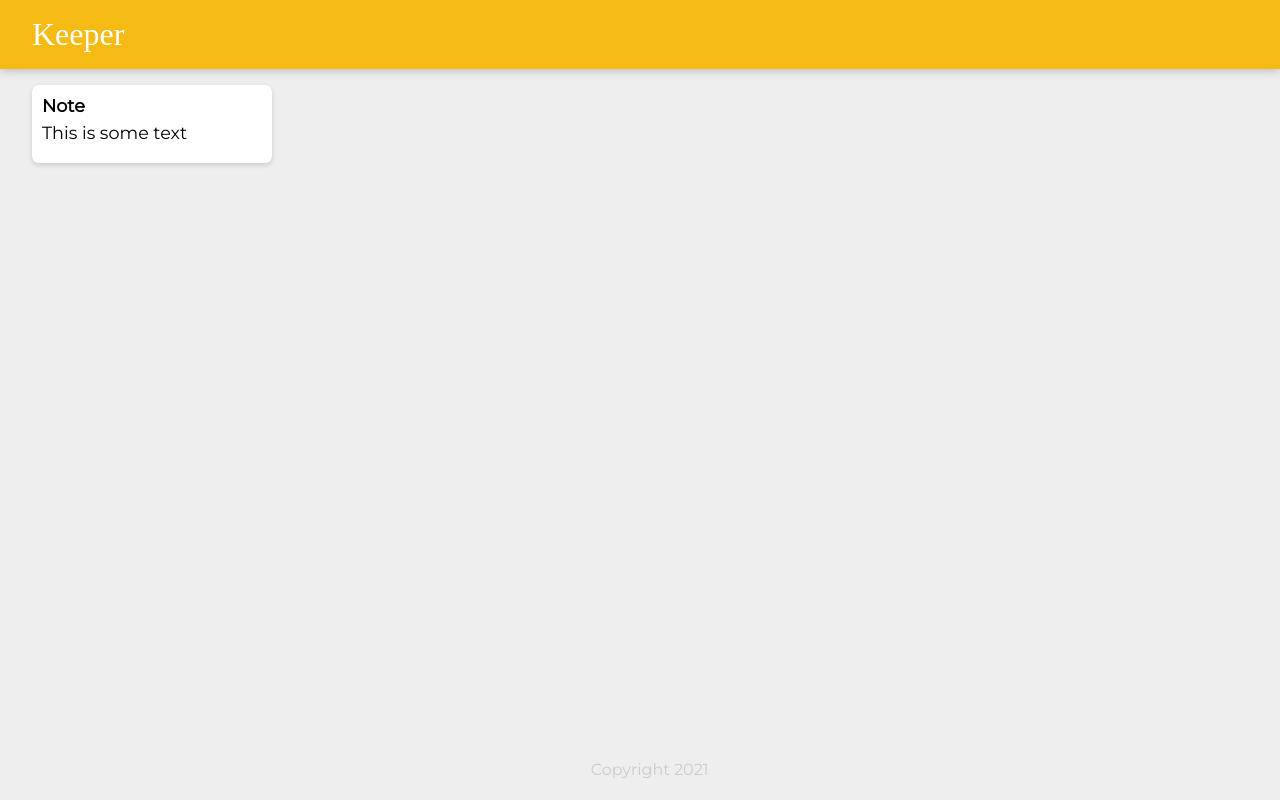
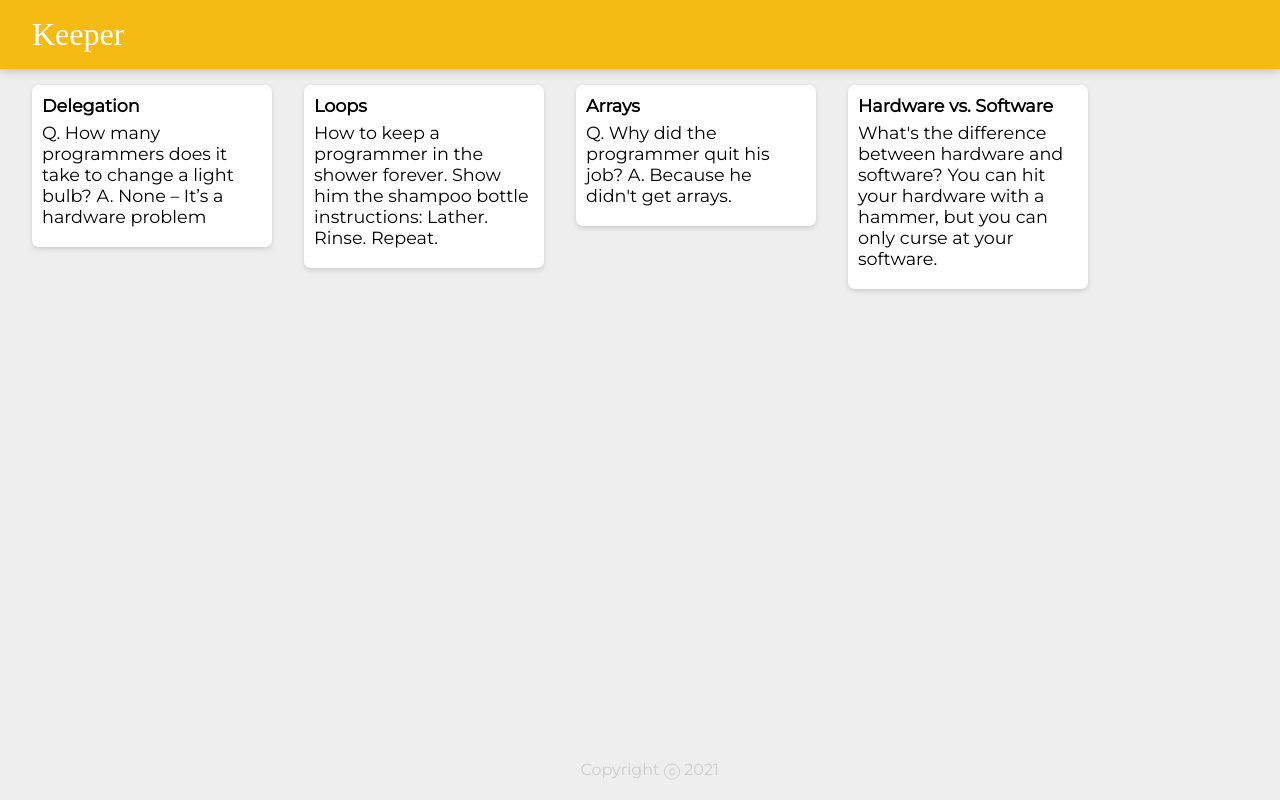
Before and after one commit to Roman1510/keeper-app, a React (Create React App) app: page / in a window 1280 px wide. Built offline with nearby package versions, Linux system fonts and the light colour scheme; a web font is replaced by a local one.

Commit message:
some changes

```diff
--- a/src/App/App.jsx
+++ /dev/null
@@ -1,16 +0,0 @@
-import React from "react";
-import Header from '../Header/Header'
-import Note from '../Note/Note'
-import Footer from '../Footer/Footer'
-
-function App() {
-    return (
-        <div>
-            <Header />
-            <Note />
-            <Footer />
-        </div>
-    )
-}
-
-export default App;
--- a/src/Footer/Footer.jsx
+++ /dev/null
@@ -1,12 +0,0 @@
-import React from "react";
-
-function Footer() {
-    var currentYear = new Date().getFullYear();
-    return (
-        <footer>
-            <p>Copyright {currentYear} </p>
-        </footer>
-    )
-}
-
-export default Footer;
--- a/src/Note/Note.jsx
+++ /dev/null
@@ -1,12 +0,0 @@
-import React from "react";
-
-function Note() {
-    return (
-        <div className="note">
-            <h1>Note</h1>
-            <p>This is some text</p>
-        </div>
-    )
-}
-
-export default Note;
--- /dev/null
+++ b/src/components/App.js
@@ -0,0 +1,19 @@
+import React from "react";
+import Header from "./Header";
+import Footer from "./Footer";
+import Note from "./Note";
+import notes from "../notes";
+
+function App() {
+  return (
+    <div>
+      <Header />
+      {notes.map((note) => (
+        <Note key={note.key} title={note.title} content={note.content} />
+      ))}
+      <Footer />
+    </div>
+  );
+}
+
+export default App;
--- /dev/null
+++ b/src/components/Footer.js
@@ -0,0 +1,12 @@
+import React from "react";
+
+function Footer() {
+  const year = new Date().getFullYear();
+  return (
+    <footer>
+      <p>Copyright ⓒ {year}</p>
+    </footer>
+  );
+}
+
+export default Footer;
--- /dev/null
+++ b/src/components/Note.js
@@ -0,0 +1,12 @@
+import React from "react";
+
+function Note(props) {
+  return (
+    <div className="note">
+      <h1>{props.title}</h1>
+      <p>{props.content}</p>
+    </div>
+  );
+}
+
+export default Note;
--- a/src/index.js
+++ b/src/index.js
@@ -1,10 +1,8 @@
 import React from "react";
 import ReactDOM from "react-dom";
-import App from "./App/App"
+import App from "./components/App";
 
-ReactDOM.render(
-  <>
-    <App />
-  </>,
-  document.getElementById("root")
-);
+ReactDOM.render(<App />, document.getElementById("root"));
+
+//Challenge. Render all the notes inside notes.js as a seperate Note
+//component.
--- /dev/null
+++ b/src/notes.js
@@ -0,0 +1,29 @@
+const notes = [
+  {
+    key: 1,
+    title: "Delegation",
+    content:
+      "Q. How many programmers does it take to change a light bulb? A. None – It’s a hardware problem"
+  },
+  {
+    key: 2,
+    title: "Loops",
+    content:
+      "How to keep a programmer in the shower forever. Show him the shampoo bottle instructions: Lather. Rinse. Repeat."
+  },
+  {
+    key: 3,
+    title: "Arrays",
+    content:
+      "Q. Why did the programmer quit his job? A. Because he didn't get arrays."
+  },
+  {
+    key: 4,
+    title: "Hardware vs. Software",
+    content:
+      "What's the difference between hardware and software? You can hit your hardware with a hammer, but you can only curse at your software."
+  }
+];
+
+
+export default notes;
```
Also changed, not shown: src/components/Header.js (renamed from src/Header/Header.jsx).
